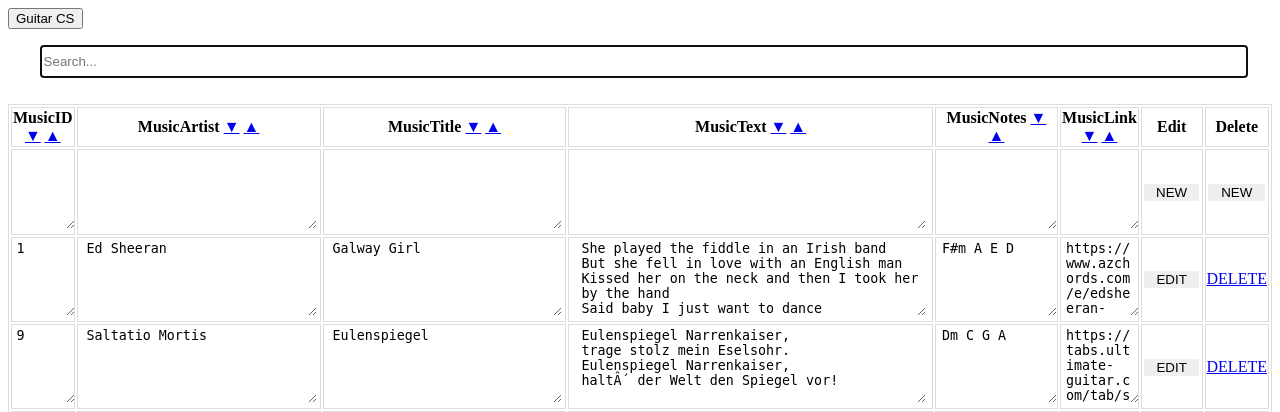
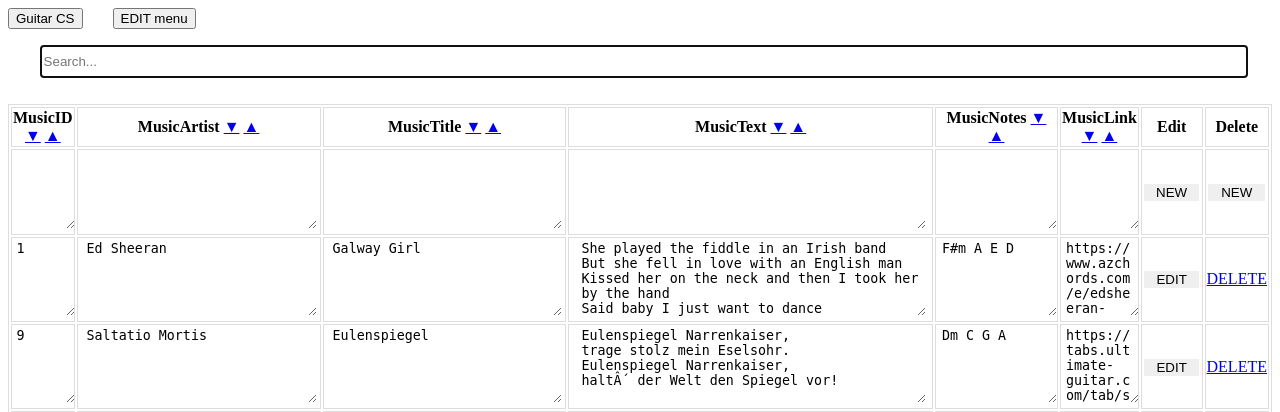
Before and after one commit to ADarkHero/Music-Chord-Manager, a PHP site: page /index.php?order=MusicID in a window 1280 px wide. Shown: the top 412 px of the page. Run offline with PHP 8.4, Linux system fonts and the light colour scheme; data comes from the database, SQL or seed files in the repository.

Commit message:
The menu is now editable
You can add and change menu entries now.

```diff
--- a/css/main.css
+++ b/css/main.css
@@ -26,6 +26,10 @@ textarea{
 
 #menu button {
 	margin-right: 0.25em;
+}
+
+.menu_new{
+	margin-left: 2em;
 }
 
 .search {
--- a/inc/display.php
+++ b/inc/display.php
@@ -8,6 +8,19 @@
 		for($i = 0; $row = $statement->fetch(); $i++) {
 			echo '<a href="'.$row[2].'" target="_blank"><button class="menu'.$row[0].'">'.$row[1].'</button></a>';
 		}
+
+		$edit_menu = "false";
+		if(isset($_COOKIE["edit_menu"])){
+			$edit_menu = $_COOKIE["edit_menu"];
+		}
+
+		if($edit_menu === "true"){
+			echo '<a href="index.php?edit_menu=false"><button class="menu_new">END menu EDIT</button></a>';
+		}
+		else{
+			echo '<a href="index.php?edit_menu=true"><button class="menu_new">EDIT menu</button></a>';
+		}
+
 	}
 
 	//Displays the search engine
--- a/index.php
+++ b/index.php
@@ -20,8 +20,32 @@
 </div>
 
 <div id="search">
-	<?php displaySearch($pdo, $menu_table_name, $menu_tables); //Display search function ?>
+	<?php displaySearch(); //Display search function ?>
 </div>
+
+	<?php
+		//If the menu shall be edited, tell the functions to use the menu tables
+		//To make the edit/delete functions work, we must add a cookie
+		//The cookie stores a true/false, depending, if we are in the menu edit or not
+		if(isset($_GET["edit_menu"])){
+			if($_GET["edit_menu"] === "true"){
+				setcookie("edit_menu","true",0);
+			}
+			else{
+				setcookie("edit_menu","",time() - 3600);
+			}
+
+			header("Refresh:0; url=index.php");
+		}
+
+		if(isset($_COOKIE["edit_menu"])){
+			if($_COOKIE["edit_menu"] === "true"){
+				$tables = $menu_tables;
+				$table_name = $menu_table_name;
+			}
+		}
+
+	?>
 
 <div id="contenthead">
 	<?php displayHead($tables); //Generate Table head ?>
```
